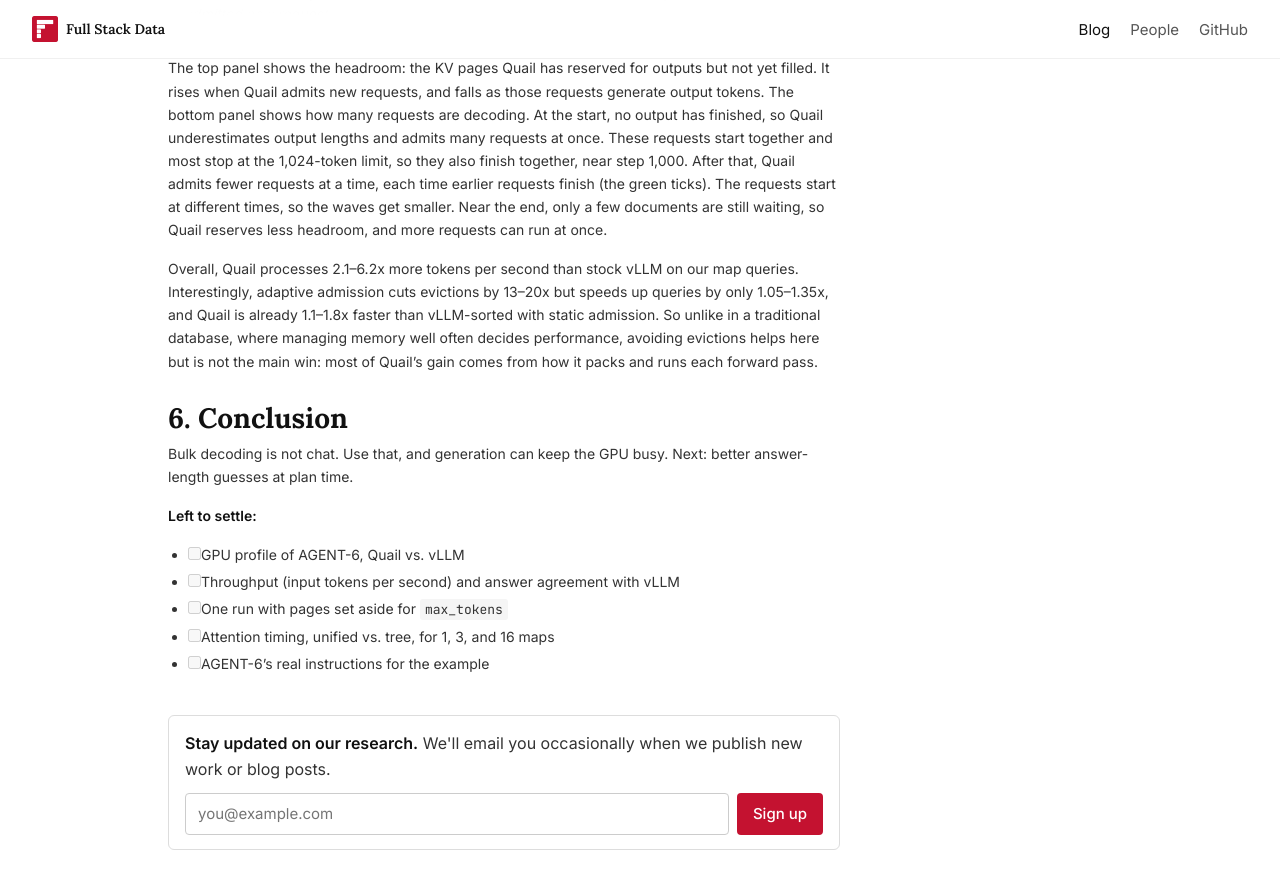
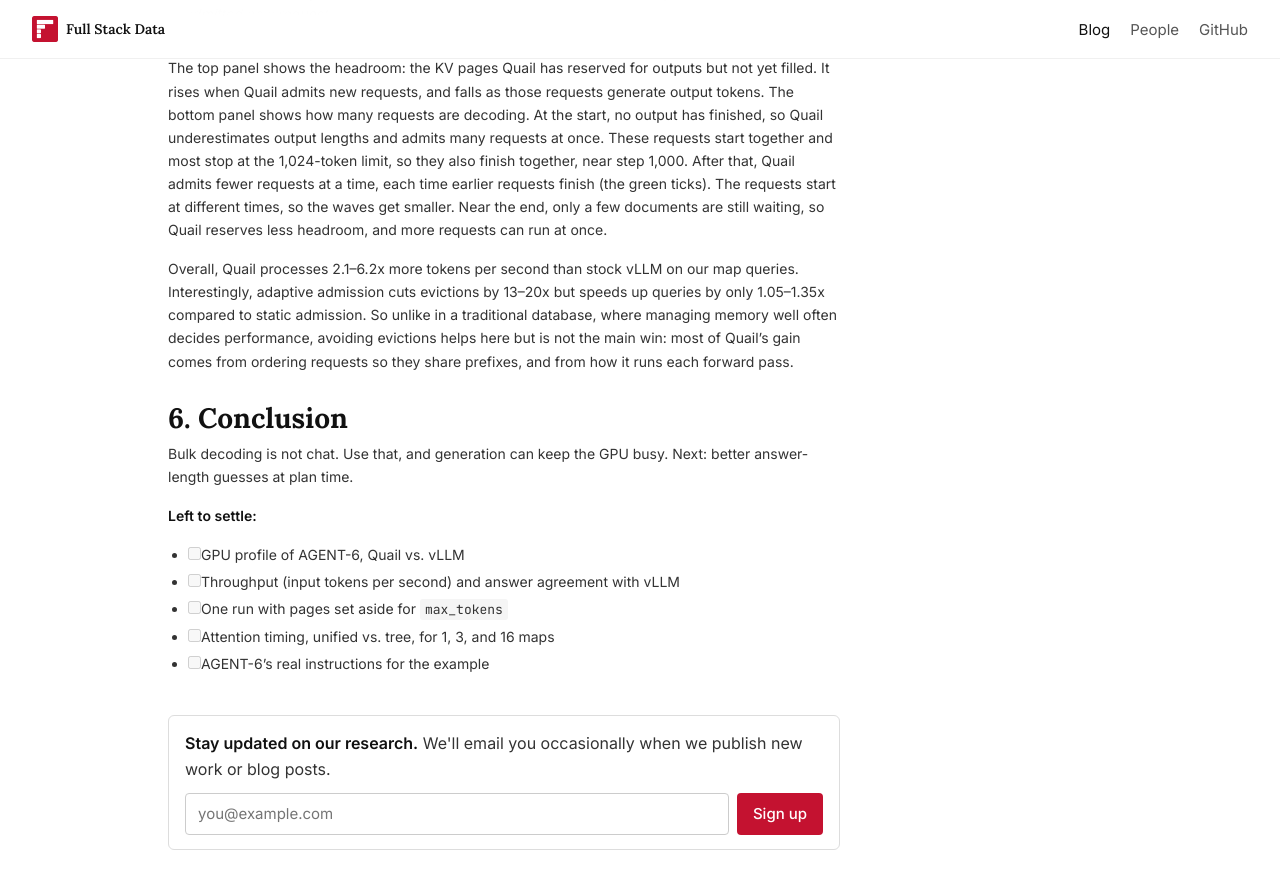
Before and after one commit to fsdatalab/fsdatalab.github.io, a Jekyll site: the page built from _posts/2026-11-03-ai-map.md, in a window 1280 px wide and 900 px high, scrolled down 10415 px. Shown: the top 889 px of the window. Built offline with Jekyll 4.4.1, drawn with Linux system fonts in a browser that asks for light colours.

Commit message:
Tighten the AI.MAP section 5 summary
Co-Authored-By: Claude Opus 5.5 <noreply@anthropic.com>
Claude-Session: https://claude.ai/code/session_012G22YMQssRfNYLRetzTaCz

```diff
--- a/_posts/2026-11-03-ai-map.md
+++ b/_posts/2026-11-03-ai-map.md
@@ -269,7 +269,7 @@ Finally, [Figure 7](#figure-7) shows adaptive admission at work while Quail runs
 
 The top panel shows the headroom: the KV pages Quail has reserved for outputs but not yet filled. It rises when Quail admits new requests, and falls as those requests generate output tokens. The bottom panel shows how many requests are decoding. At the start, no output has finished, so Quail underestimates output lengths and admits many requests at once. These requests start together and most stop at the 1,024-token limit, so they also finish together, near step 1,000. After that, Quail admits fewer requests at a time, each time earlier requests finish (the green ticks). The requests start at different times, so the waves get smaller. Near the end, only a few documents are still waiting, so Quail reserves less headroom, and more requests can run at once.
 
-Overall, Quail processes 2.1–6.2x more tokens per second than stock vLLM on our map queries. Interestingly, adaptive admission cuts evictions by 13–20x but speeds up queries by only 1.05–1.35x, and Quail is already 1.1–1.8x faster than vLLM-sorted with static admission. So unlike in a traditional database, where managing memory well often decides performance, avoiding evictions helps here but is not the main win: most of Quail's gain comes from how it packs and runs each forward pass.
+Overall, Quail processes 2.1–6.2x more tokens per second than stock vLLM on our map queries. Interestingly, adaptive admission cuts evictions by 13–20x but speeds up queries by only 1.05–1.35x compared to static admission. So unlike in a traditional database, where managing memory well often decides performance, avoiding evictions helps here but is not the main win: most of Quail's gain comes from ordering requests so they share prefixes, and from how it runs each forward pass.
 
 
 # 6. Conclusion
```
